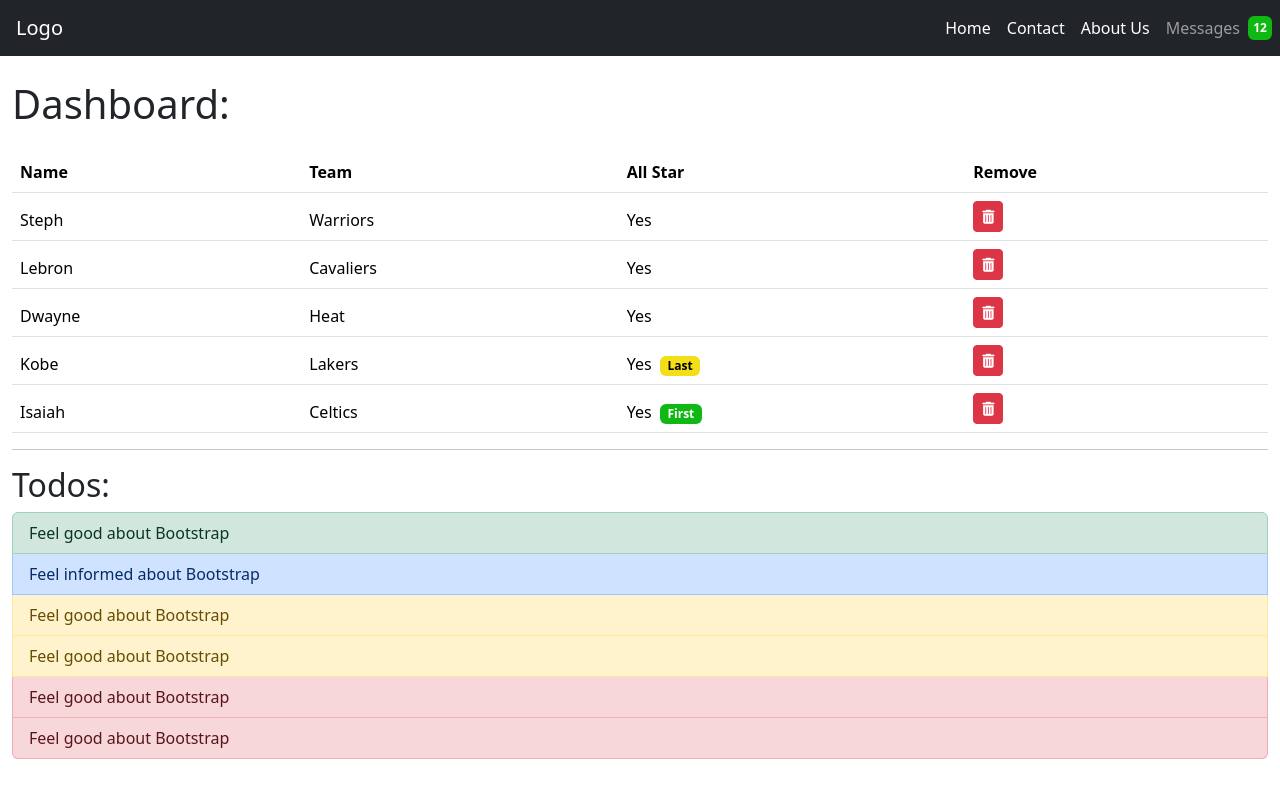
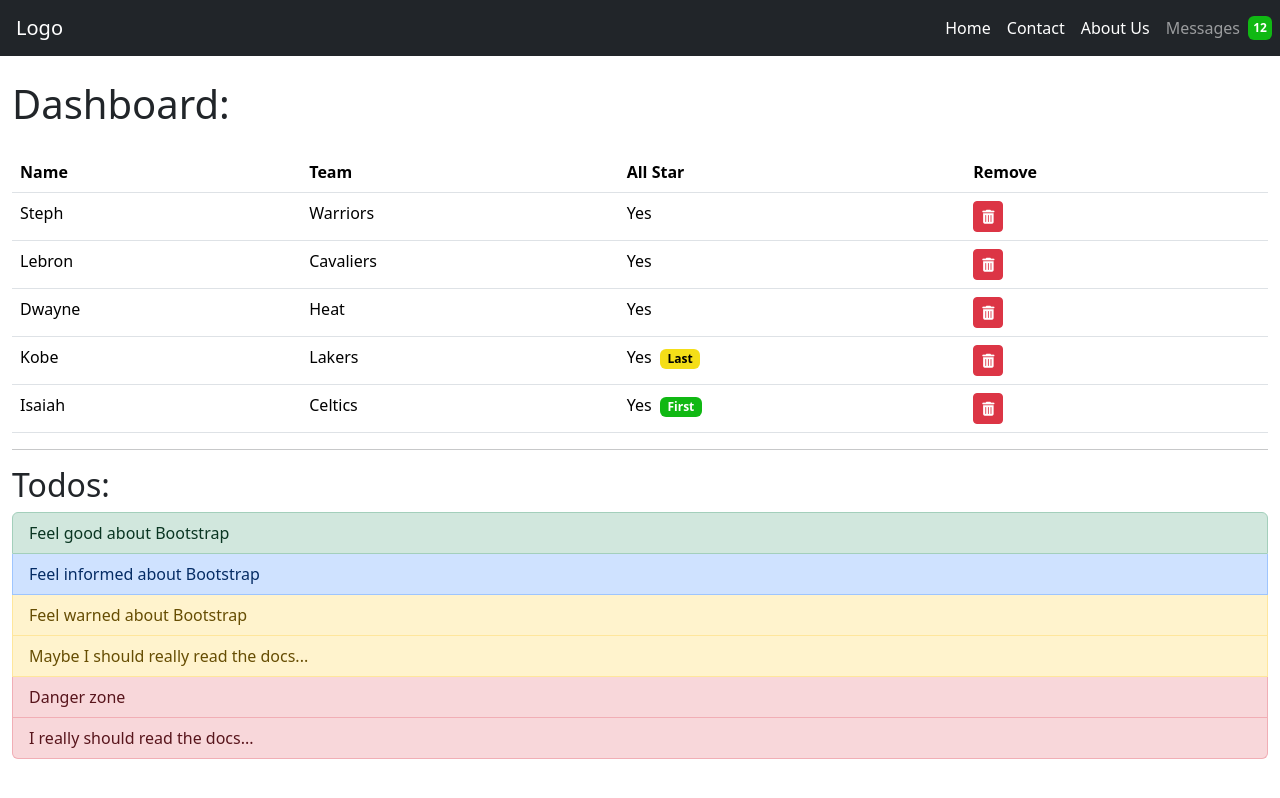
Before and after one commit to patj123/bootstrap-mocks, a plain HTML site: page index2.html in a window 1280 px wide. Drawn offline with nearby package versions, Linux system fonts and the light colour scheme.

Commit message:
complete

```diff
--- a/index2.html
+++ b/index2.html
@@ -32,9 +32,10 @@
             </ul>
         </div>
     </nav>
+
     <div class="container-fluid">
         <h1 class="my-4">Dashboard:</h1>
-        <table class="table table-striped table-hover">
+        <table class="table">
             <thead>
                 <tr>
                     <th>Name</th>
@@ -42,7 +43,9 @@
                     <th>All Star</th>
                     <th>Remove</th>
                 </tr>
-                <tr>
+            </thead>
+            <tbody>
+                <tr class="bg-secondary text-black">
                     <td>Steph</td>
                     <td>Warriors</td>
                     <td>Yes</td>
@@ -54,7 +57,7 @@
                     <td>Yes</td>
                     <td><a href="#" class="btn btn-sm btn-danger"><i class="fa fa-trash"></i></a></td>
                 </tr>
-                <tr>
+                <tr class="bg-secondary text-black">
                     <td>Dwayne</td>
                     <td>Heat</td>
                     <td>Yes</td>
@@ -63,18 +66,20 @@
                 <tr>
                     <td>Kobe</td>
                     <td>Lakers</td>
-                    <td>Yes<span class="badge text-black d-inline-flex align-items-center justify-content-center rounded ms-2"
-                        style="background-color: #f4de18; ">Last</span></td>
+                    <td>Yes<span
+                            class="badge text-black d-inline-flex align-items-center justify-content-center rounded ms-2"
+                            style="background-color: #f4de18; ">Last</span></td>
                     <td><a href="#" class="btn btn-sm btn-danger"><i class="fa fa-trash"></i></a></td>
                 </tr>
-                <tr>
+                <tr class="bg-secondary text-black">
                     <td>Isaiah</td>
                     <td>Celtics</td>
-                    <td>Yes<span class="badge text-white d-inline-flex align-items-center justify-content-center rounded ms-2"
-                        style="background-color: #10b813; ">First</span></td>
+                    <td>Yes<span
+                            class="badge text-white d-inline-flex align-items-center justify-content-center rounded ms-2"
+                            style="background-color: #10b813; ">First</span></td>
                     <td><a href="#" class="btn btn-sm btn-danger"><i class="fa fa-trash"></i></a></td>
                 </tr>
-            </thead>
+            </tbody>
         </table>
         <hr>
         <h2>Todos:</h2>
@@ -86,16 +91,16 @@
                 Feel informed about Bootstrap
             </a>
             <a href="#" class="list-group-item list-group-item-warning">
-                Feel good about Bootstrap
+                Feel warned about Bootstrap
             </a>
             <a href="#" class="list-group-item list-group-item-warning">
-                Feel good about Bootstrap
+                Maybe I should really read the docs...
             </a>
             <a href="#" class="list-group-item list-group-item-danger">
-                Feel good about Bootstrap
+                Danger zone
             </a>
             <a href="#" class="list-group-item list-group-item-danger">
-                Feel good about Bootstrap
+                I really should read the docs...
             </a>
         </div>
     </div>
```
